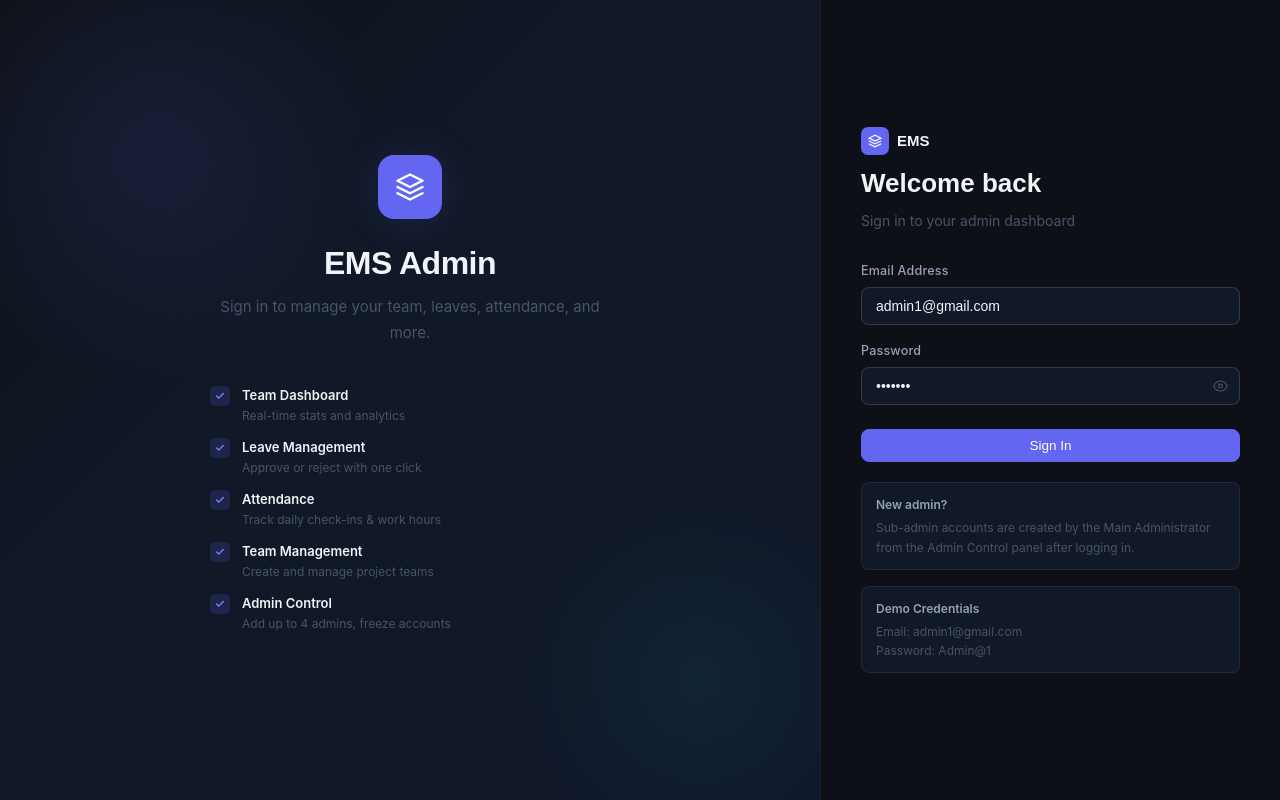
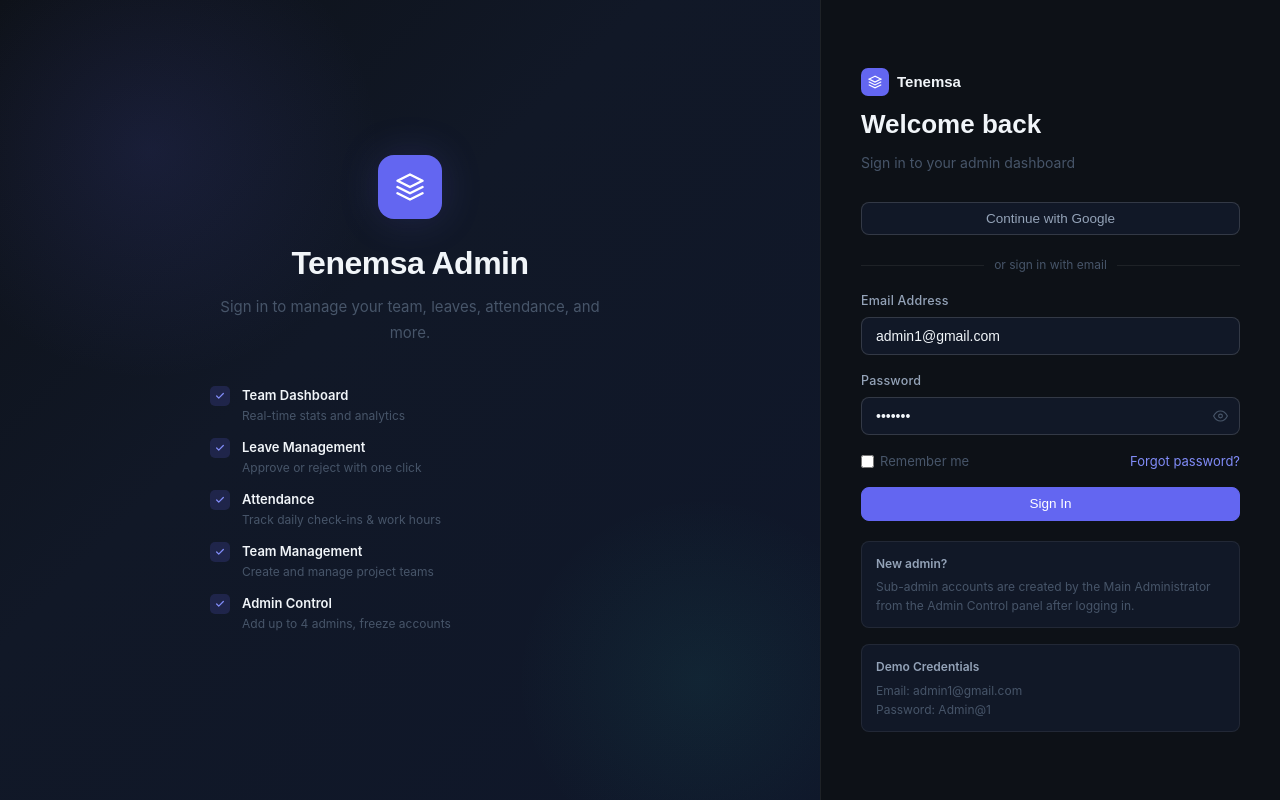
Before and after one commit to Rutikyadav71/Tenemsa, a React (Vite) app in the folder frontend/: page /auth/admin in a window 1280 px wide. Built offline with nearby package versions, Linux system fonts and the light colour scheme; no server answers.

Commit message:
feat(auth): add remember-me, Google sign-in, verification messaging; rebrand EMS -> Tenemsa

```diff
--- a/frontend/src/pages/AdminAuthPage.tsx
+++ b/frontend/src/pages/AdminAuthPage.tsx
@@ -1,6 +1,8 @@
 import { useEffect, useState, type FormEvent } from "react";
 import axiosInstance from "../services/axiosInstance";
-import { useNavigate } from "react-router-dom";
+import { API_BASE_URL } from "../services/apiConfig";
+import { storeAuthResponse } from "../services/authStorage";
+import { useNavigate, Link } from "react-router-dom";
 import type { AuthResponse } from "../types/models";
 
 const EyeIcon = ({ open }: { open: boolean }) => open
@@ -11,6 +13,7 @@ export default function AdminAuthPage() {
   const [firstTime, setFirstTime] = useState(false); // no admins at all
   const [adminFull, setAdminFull] = useState(false); // 4 admins
   const [form, setForm] = useState({ name: "", email: "admin1@gmail.com", password: "Admin@1" });
+  const [rememberMe, setRememberMe] = useState(false);
   const [message, setMessage] = useState("");
   const [msgType, setMsgType] = useState("error");
   const [loading, setLoading] = useState(false);
@@ -32,24 +35,17 @@ export default function AdminAuthPage() {
     setLoading(true);
     try {
       // Only the very first admin uses public /register. Everyone else logs in.
-      const url = firstTime ? "/api/admin/register" : "/api/admin/login";
-      const res = await axiosInstance.post<Partial<AuthResponse> & { accessToken?: string; jwt?: string }>(url, form);
-      const data = res.data;
-
       if (firstTime) {
-        setMessage("Main admin registered! Please log in."); setMsgType("success");
+        await axiosInstance.post("/api/admin/register", form);
+        setMessage("Main admin registered! Check your email to verify your address, then log in."); setMsgType("success");
         setFirstTime(false);
       } else {
-        localStorage.clear();
-        const token = data.token || data.accessToken || data.jwt;
-        if (token) localStorage.setItem("token", token);
-        localStorage.setItem("role", "ADMIN");
-        localStorage.setItem("name", data.name || "");
-        localStorage.setItem("email", data.email || "");
-        localStorage.setItem("adminEmail", data.email || "");
-        localStorage.setItem("adminName", data.name || "");
-        localStorage.setItem("id", String(data.id ?? ""));
-        localStorage.setItem("primaryOwner", String(data.primaryOwner || false));
+        const res = await axiosInstance.post<AuthResponse>("/api/admin/login", { ...form, rememberMe });
+        storeAuthResponse(res.data, "ADMIN");
+        // Kept for AdminProfile/AdminNavbar reads that predate the shared
+        // storeAuthResponse helper's canonical "name"/"email" keys.
+        localStorage.setItem("adminEmail", res.data.email || "");
+        localStorage.setItem("adminName", res.data.name || "");
         navigate("/admin/dashboard");
       }
     } catch (err: any) {
@@ -78,7 +74,7 @@ export default function AdminAuthPage() {
             </svg>
           </div>
           <h1 style={{ fontSize: 32, fontWeight: 800, fontFamily: "'Outfit',sans-serif", color: "var(--text-1)", marginBottom: 10, letterSpacing: "-0.5px" }}>
-            EMS Admin
+            Tenemsa Admin
           </h1>
           <p style={{ fontSize: 15, color: "var(--text-3)", lineHeight: 1.7, marginBottom: 40 }}>
             {firstTime
@@ -121,7 +117,7 @@ export default function AdminAuthPage() {
               <path d="M12 2L2 7l10 5 10-5-10-5zM2 17l10 5 10-5M2 12l10 5 10-5" stroke="white" strokeWidth="2" strokeLinecap="round" />
             </svg>
           </div>
-          <span style={{ fontFamily: "'Outfit',sans-serif", fontWeight: 700, fontSize: 15 }}>EMS</span>
+          <span style={{ fontFamily: "'Outfit',sans-serif", fontWeight: 700, fontSize: 15 }}>Tenemsa</span>
         </div>
 
         <div className="auth-form-title">
@@ -134,6 +130,21 @@ export default function AdminAuthPage() {
         </div>
 
         {message && <div className={`alert-ems alert-${msgType}`}>{message}</div>}
+
+        {!firstTime && (
+          <>
+            <a href={`${API_BASE_URL}/oauth2/authorization/google`}
+              className="btn-ems btn-secondary-ems"
+              style={{ width: "100%", justifyContent: "center", gap: 10, marginBottom: 16 }}>
+              Continue with Google
+            </a>
+            <div style={{ display: "flex", alignItems: "center", gap: 10, margin: "4px 0 16px", color: "var(--text-3)", fontSize: 12 }}>
+              <div style={{ flex: 1, height: 1, background: "var(--border)" }} />
+              or sign in with email
+              <div style={{ flex: 1, height: 1, background: "var(--border)" }} />
+            </div>
+          </>
+        )}
 
         <form onSubmit={handleSubmit}>
           {firstTime && (
@@ -164,6 +175,16 @@ export default function AdminAuthPage() {
               </span>
             </div>
           </div>
+
+          {!firstTime && (
+            <div style={{ display: "flex", alignItems: "center", justifyContent: "space-between", margin: "4px 0 8px" }}>
+              <label style={{ display: "flex", alignItems: "center", gap: 6, fontSize: 13, color: "var(--text-3)", cursor: "pointer" }}>
+                <input type="checkbox" checked={rememberMe} onChange={e => setRememberMe(e.target.checked)} />
+                Remember me
+              </label>
+              <Link to="/forgot-password" style={{ fontSize: 13, color: "var(--accent-light)" }}>Forgot password?</Link>
+            </div>
+          )}
 
           <button type="submit" className="btn-ems btn-primary-ems"
             disabled={loading}
```
